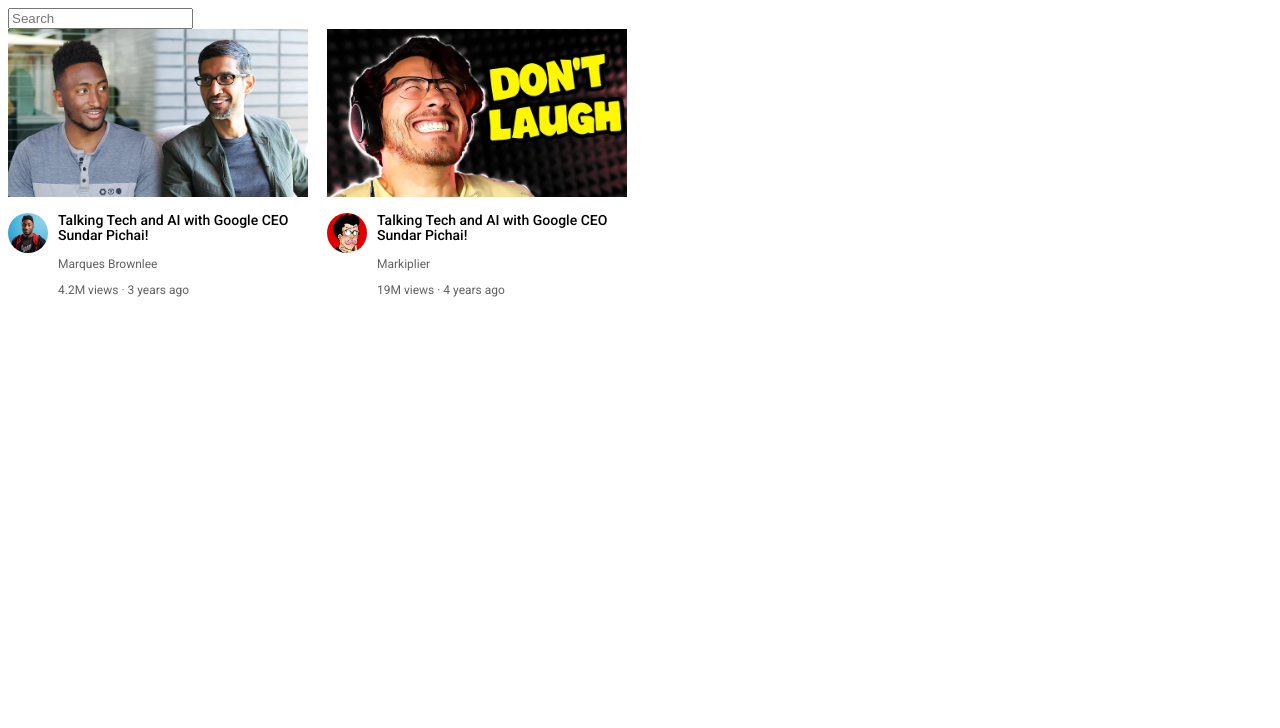
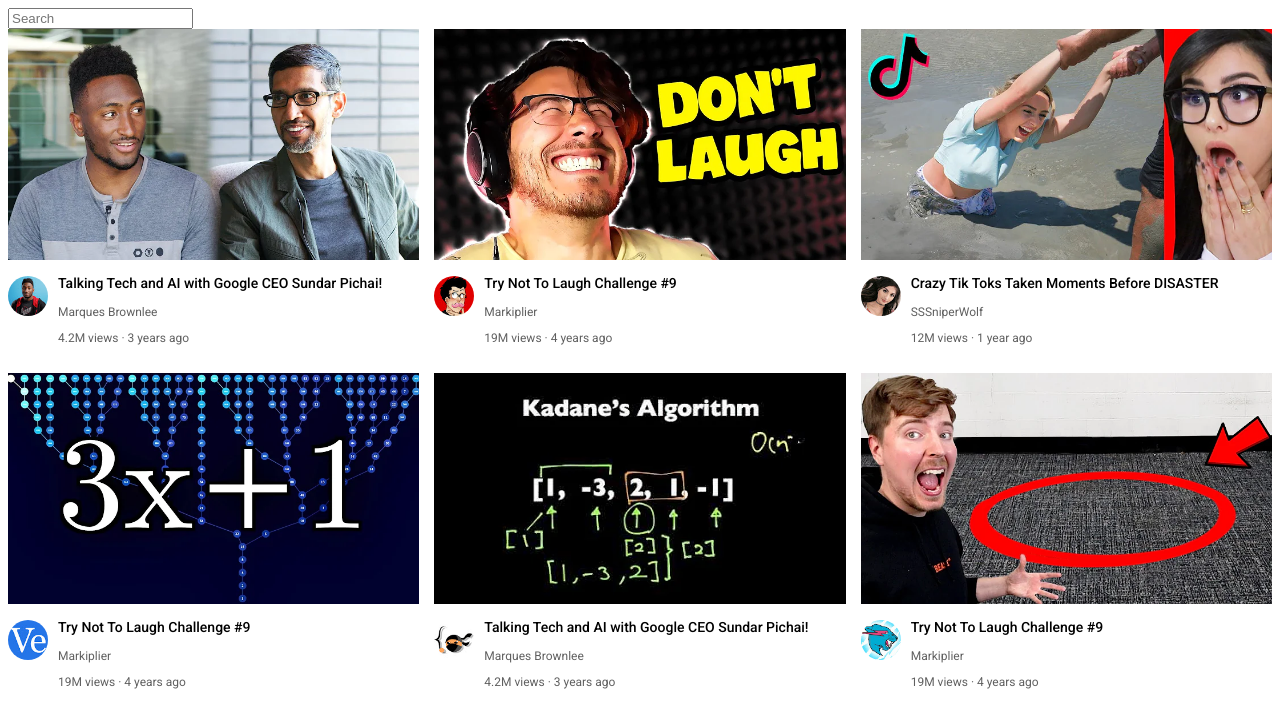
Before and after one commit to Hawk-ho/Website, a plain HTML site: page youtube.html in a window 1280 px wide. Drawn offline with Linux system fonts and the light colour scheme.

Commit message:
adding grid element to the youtube O project

```diff
--- a/youtube.css
+++ b/youtube.css
@@ -2,7 +2,7 @@ p{
   font-family: Roboto, arial;
 }
 .thumbnail{
-  width: 300px ;
+  width: 100%;
 
 
 }
@@ -19,12 +19,7 @@ p{
 
 }
 
-.video-preview{
-  width: 300px;
-  display: inline-block;
-  vertical-align: top;
-  margin-right: 15px;
-}
+
 
 .video-info-grid{
   display: grid;
@@ -56,3 +51,9 @@ p{
 .video-author{
   margin-bottom: 4px;
 }
+.video-grid{
+  display: grid;
+  grid-template-columns: 1fr 1fr 1fr;
+  column-gap: 15px;
+  row-gap: 16px;
+}
--- a/youtube.html
+++ b/youtube.html
@@ -10,7 +10,7 @@
 <body>
   <input class="search" type="text" placeholder="Search">
 
-
+  <div class="video-grid">
     <div class="video-preview">
       <div class="thumbnail-row">
         <img class="thumbnail"  src="thumbnails/thumbnail-1.webp" alt="">
@@ -44,7 +44,105 @@
           </div>
           <div class="video-info">
           <p class="video-title">
+            Try Not To Laugh Challenge #9
+          </p>
+          <p class="video-author">
+            Markiplier
+
+          </p>
+          <p  class="video-stats">
+            19M views &#183; 4 years ago
+          </p>
+        </div>
+
+      </div>
+    </div>
+
+
+
+
+    <div class="video-preview">
+      <div class="thumbnail-row">
+        <img class="thumbnail"  src="thumbnails/thumbnail-3.webp" alt="">
+      </div>
+      <div class="video-info-grid">
+        <div class="channel-pic">
+          <img class="profile-pic" src="channels/channel-3.jpeg" >
+        </div>
+        <div class="video-info">
+        <p class="video-title">
+          Crazy Tik Toks Taken Moments Before DISASTER
+        </p>
+        <p class="video-author">
+          SSSniperWolf
+        </p>
+        <p  class="video-stats">
+          12M views  &#183; 1 year ago
+        </p>
+      </div>
+     </div>
+
+      </div>
+
+      <div class="video-preview">
+        <div class="thumbnail-row">
+          <img class="thumbnail"  src="thumbnails/thumbnail-4.webp" alt="">
+        </div>
+        <div  class="video-info-grid">
+          <div class="channel-pic">
+            <img class="profile-pic" src="channels/channel-4.jpeg" >
+          </div>
+          <div class="video-info">
+          <p class="video-title">
+            Try Not To Laugh Challenge #9
+          </p>
+          <p class="video-author">
+            Markiplier
+
+          </p>
+          <p  class="video-stats">
+            19M views &#183; 4 years ago
+          </p>
+        </div>
+
+      </div>
+    </div>
+
+
+    <div class="video-preview">
+      <div class="thumbnail-row">
+        <img class="thumbnail"  src="thumbnails/thumbnail-5.webp" alt="">
+      </div>
+      <div class="video-info-grid">
+        <div class="channel-pic">
+          <img class="profile-pic" src="channels/channel-5.jpeg" >
+        </div>
+        <div class="video-info">
+        <p class="video-title">
           Talking Tech and AI with Google CEO Sundar Pichai!
+        </p>
+        <p class="video-author">
+          Marques Brownlee
+        </p>
+        <p  class="video-stats">
+          4.2M views  &#183; 3 years ago
+        </p>
+      </div>
+     </div>
+
+      </div>
+
+      <div class="video-preview">
+        <div class="thumbnail-row">
+          <img class="thumbnail"  src="thumbnails/thumbnail-6.webp" alt="">
+        </div>
+        <div  class="video-info-grid">
+          <div class="channel-pic">
+            <img class="profile-pic" src="channels/channel-6.jpeg" >
+          </div>
+          <div class="video-info">
+          <p class="video-title">
+            Try Not To Laugh Challenge #9
           </p>
           <p class="video-author">
             Markiplier
@@ -65,6 +163,10 @@
 
 
 
+  </div>
+
+
+
 
 
 
```
Also changed, not shown: grid.html (+37 -1 lines), channels/channel-3.jpeg (added), channels/channel-4.jpeg (added), channels/channel-5.jpeg (added), channels/channel-6.jpeg (added), thumbnails/thumbnail-3.webp (added), thumbnails/thumbnail-4.webp (added), thumbnails/thumbnail-5.webp (added), thumbnails/thumbnail-6.webp (added). Lines whose indentation alone changed are shown as unchanged.
